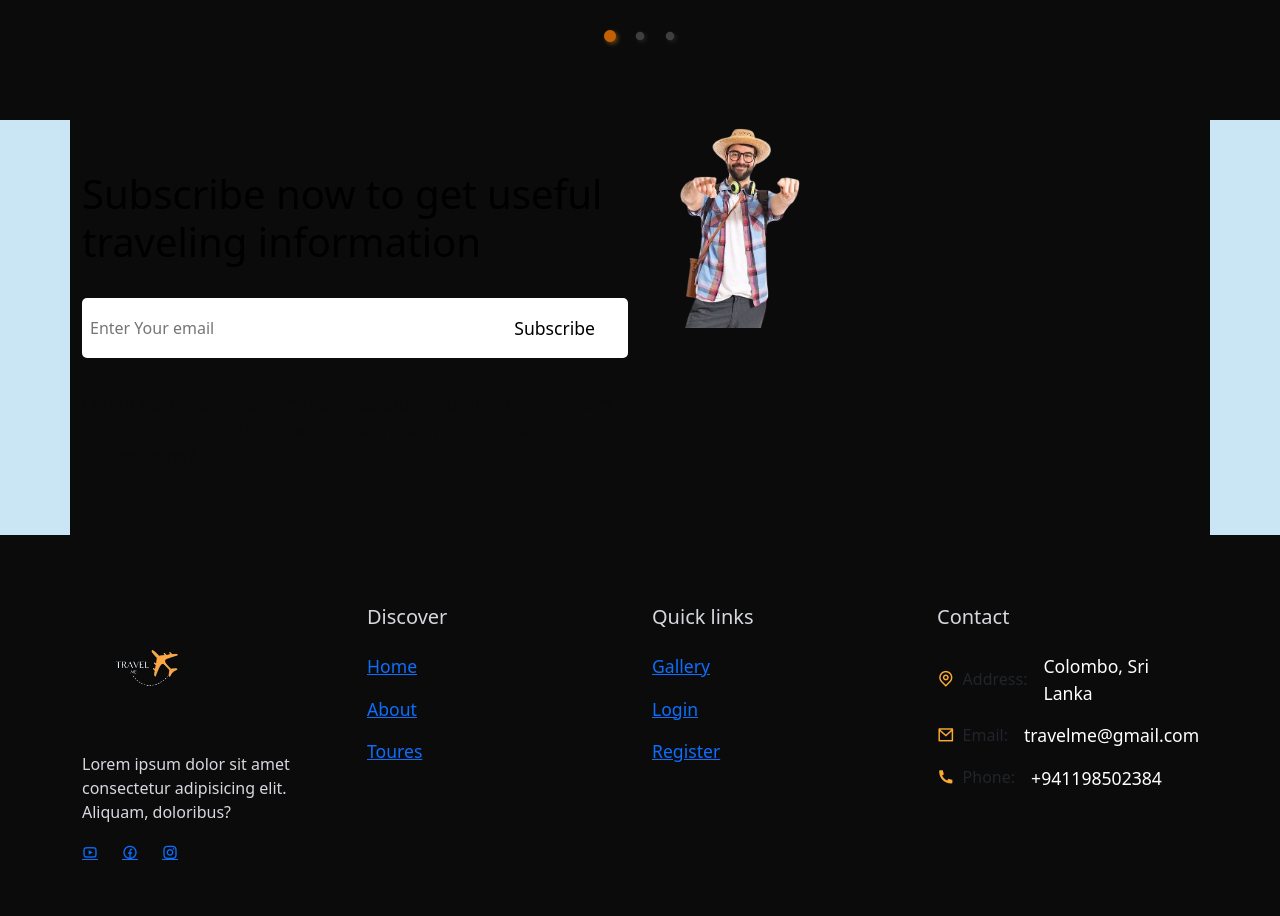
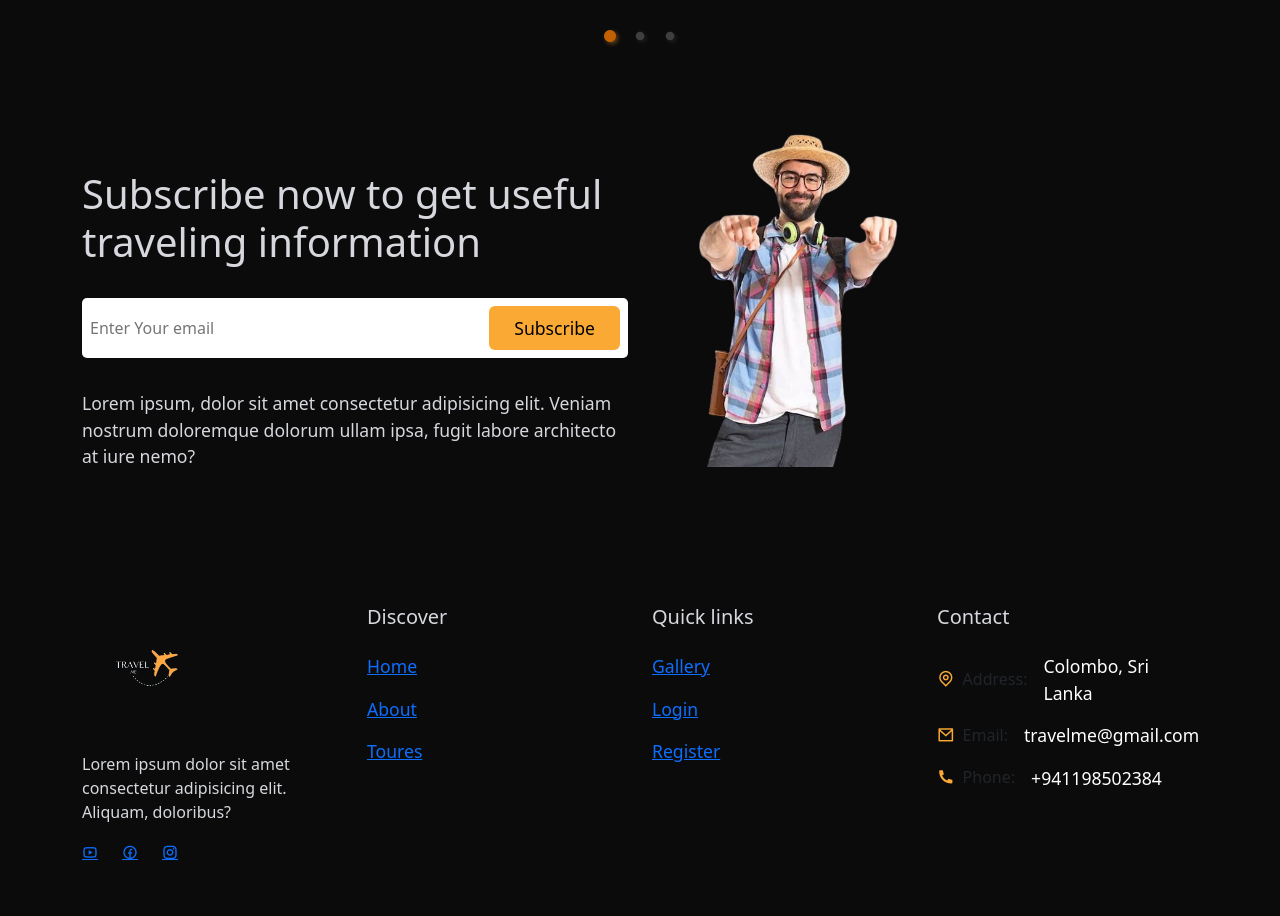
Before and after one commit to SachiniDeSilva/TravelMe, a React (Create React App) app: page /home in a window 1280 px wide. Shown: the part 4323-5239 px from the top of the page. Built offline with nearby package versions, Linux system fonts and the light colour scheme.

Commit message:
do some changes in newsletter section

```diff
--- a/src/App.css
+++ b/src/App.css
@@ -60,7 +60,7 @@ ul{
 
 }
 .primary_btn a:hover{
-  color: i;
+  color: inherit;
 }
 
 .secondary_btn{
--- a/src/shared/newsletter.css
+++ b/src/shared/newsletter.css
@@ -10,13 +10,12 @@
 
 
 .newsletter{
-    background-color: #cae5f4;
     padding: 0;
     margin-top: 3rem;
 }
 
 .newsletter_img img{
-    width: 30%;
+    width: 50%;
     height: auto;
 }
 .newsletter_content{
@@ -26,6 +25,7 @@
 .newsletter_content h2{
     font-size: 2.5rem;
     margin-bottom: 2rem;
+    color: var(--text-color);
 }
 
 .newsletter_input{
@@ -49,12 +49,15 @@
 
 .newsletter_btn{
     padding: 0.5rem 1.5rem !important;
-    background: var(--secon-color);
-    color: #fff ;
+    background: var(--secon-color) !important;
+
+
     font-size: 1.1rem !important;
+
 }
 
+
 .newsletter_content p{
-    color: var(--heading-color);
+    color: var(--text-color);
     font-size: 1.1rem;
 }
```
